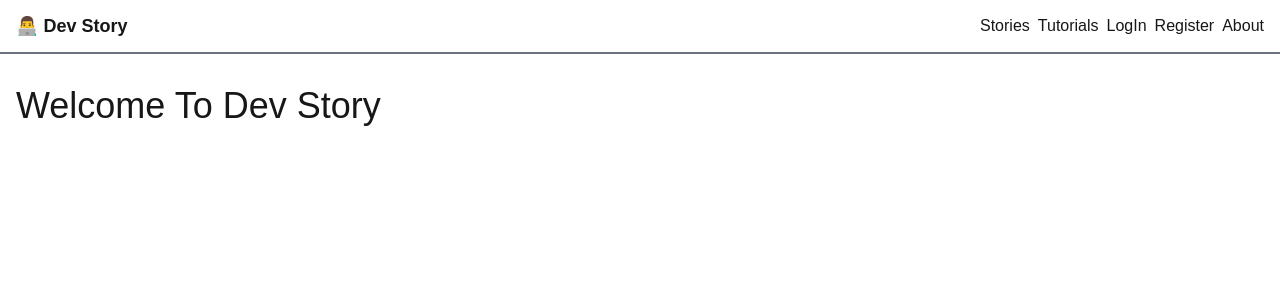
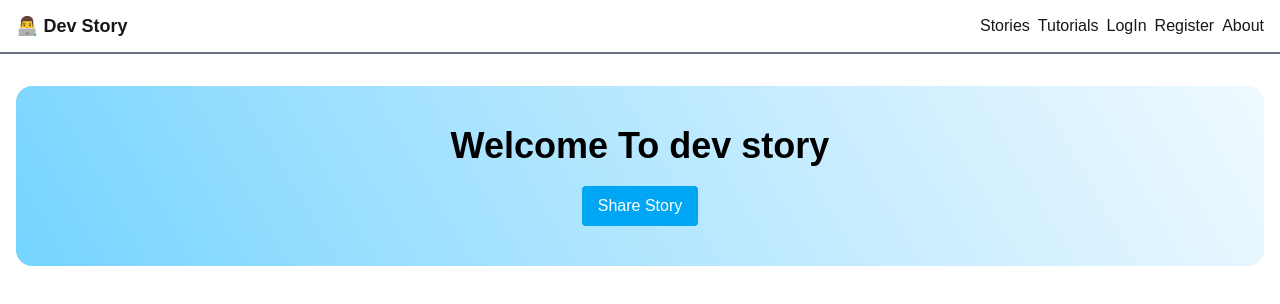
Before and after one commit to ArmanMirDeV/Dev-Story, a Next.js app: page / in a window 1280 px wide. Shown: the top 304 px of the page. Built offline with nearby package versions, Linux system fonts and the light colour scheme.

Commit message:
banner created

```diff
--- a/src/app/page.jsx
+++ b/src/app/page.jsx
@@ -1,9 +1,10 @@
+import Banner from "@/components/Banner";
 import Image from "next/image";
 
 export default function Home() {
   return (
     <div>
-      <h2 className="text-4xl">Welcome To Dev Story</h2>
+    <Banner />
     </div>
   );
 }
--- /dev/null
+++ b/src/components/Banner.jsx
@@ -0,0 +1,12 @@
+import React from "react";
+
+const Banner = () => {
+  return (
+    <div className="text-center space-y-5 bg-linear-60  to-sky-50 from-sky-300 text-black p-10 rounded-2xl ">
+          <h2 className="text-4xl font-bold">Welcome To dev story</h2>
+          <button className="px-4 py-2 bg-sky-500 text-white rounded cursor-pointer hover:bg-black duration-200" >Share Story</button>
+    </div>
+  );
+};
+
+export default Banner;
```
